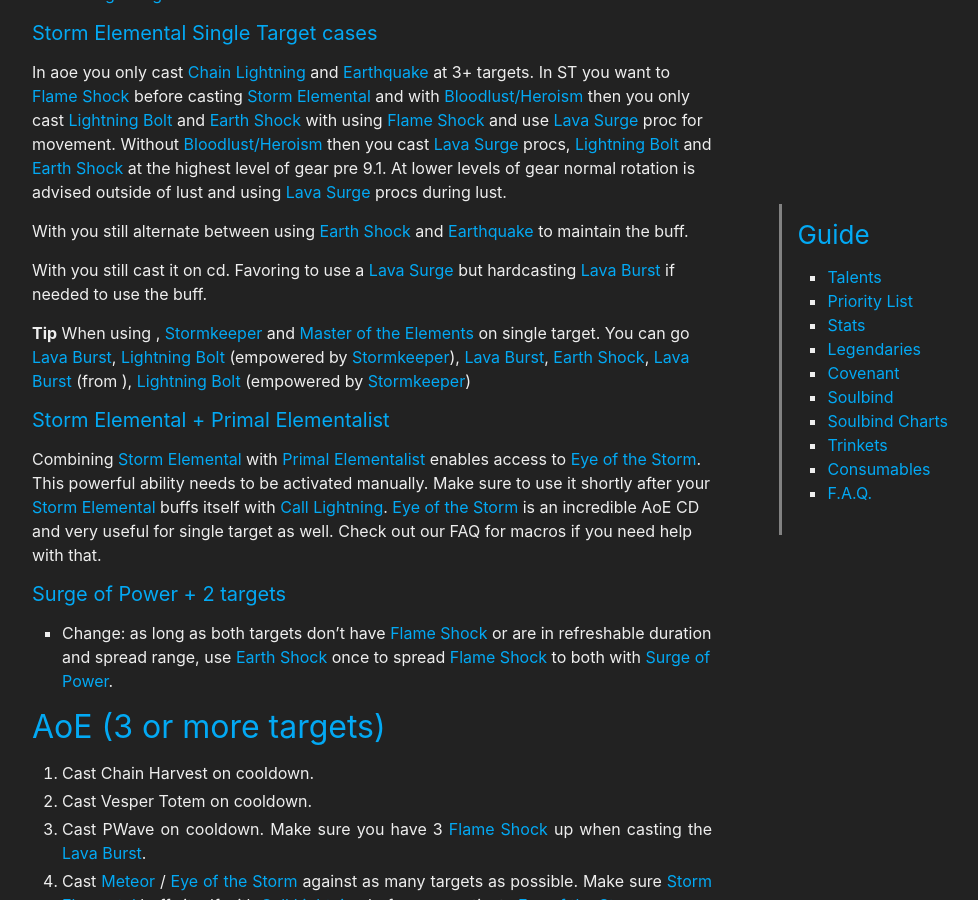
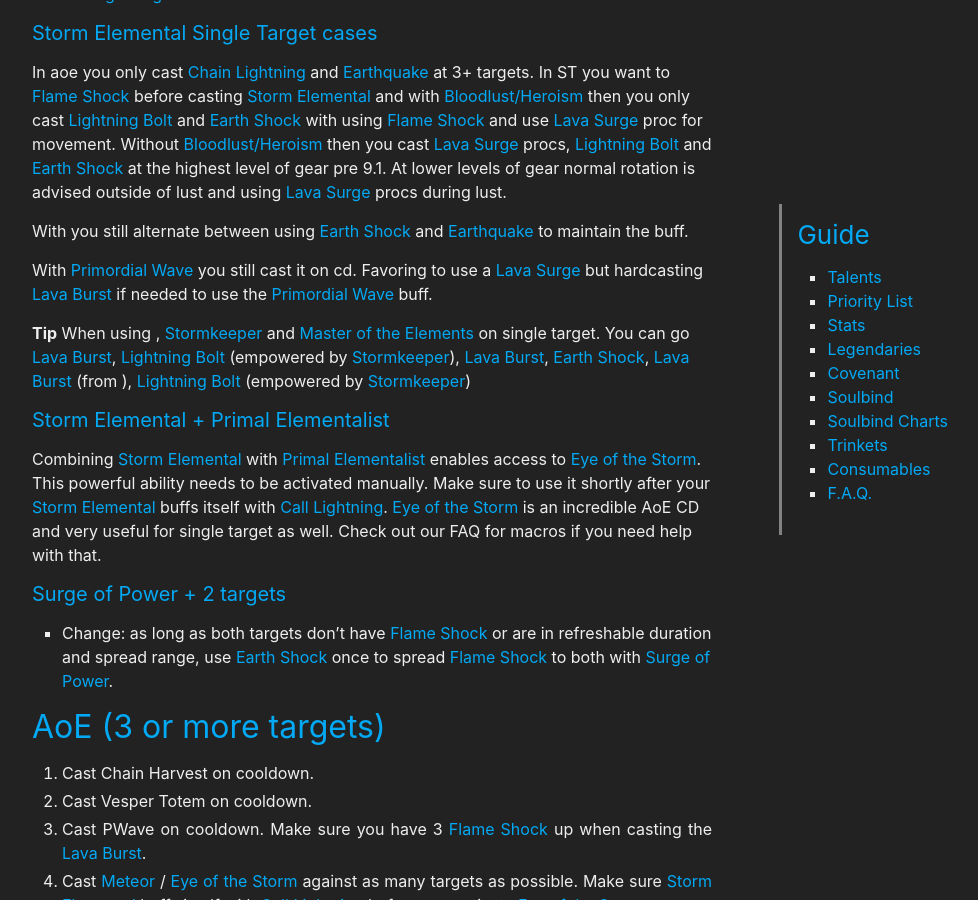
Before and after one commit to stormearthandlava/stormearthandlava.github.io, a Jekyll site: the page built from guide/general/priority_list.md, in a window 1280 px wide and 900 px high, scrolled down 2440 px. Shown: the whole window, without its empty margins (268-1246 px from the left). Built offline with Jekyll 4.4.1, drawn with Linux system fonts in a browser that asks for light colours; a script that is not in the unit is left out; some of the changed lines change nothing that is shown.

Commit message:
fix primordial wave spelling

```diff
--- a/guide/general/priority_list.md
+++ b/guide/general/priority_list.md
@@ -105,7 +105,7 @@ In aoe you only cast {{ site.data.spell.cl }} and {{ site.data.spell.eq }} at 3+
 
 With {{ site.data.talent.eogs }} you still alternate between using {{ site.data.spell.es }} and {{ site.data.spell.eq }} to maintain the {{ site.data.talent.eogs }} buff.
 
-With {{ site.data.spell.primoridial wave }} you still cast it on cd. Favoring to use a {{ site.data.spell.ls }} but hardcasting {{ site.data.spell.lvb }} if needed to use the {{ site.data.spell.primoridial wave }} buff.
+With {{ site.data.spell.primordial_wave }} you still cast it on cd. Favoring to use a {{ site.data.spell.ls }} but hardcasting {{ site.data.spell.lvb }} if needed to use the {{ site.data.spell.primordial_wave }} buff.
 
 **Tip**
 When using {{ site.data.lengendary.windspeaker }}, {{ site.data.talent.sk }} and {{ site.data.talent.mote }} on single target. You can go {{ site.data.spell.lava_burst }}, {{ site.data.spell.lb }} (empowered by {{ site.data.talent.sk }}), {{ site.data.spell.lava_burst }}, {{ site.data.spell.es }}, {{ site.data.spell.lava_burst }} (from {{ site.data.lengendary.windspeaker }}), {{ site.data.spell.lb }} (empowered by {{ site.data.talent.sk }})
```
